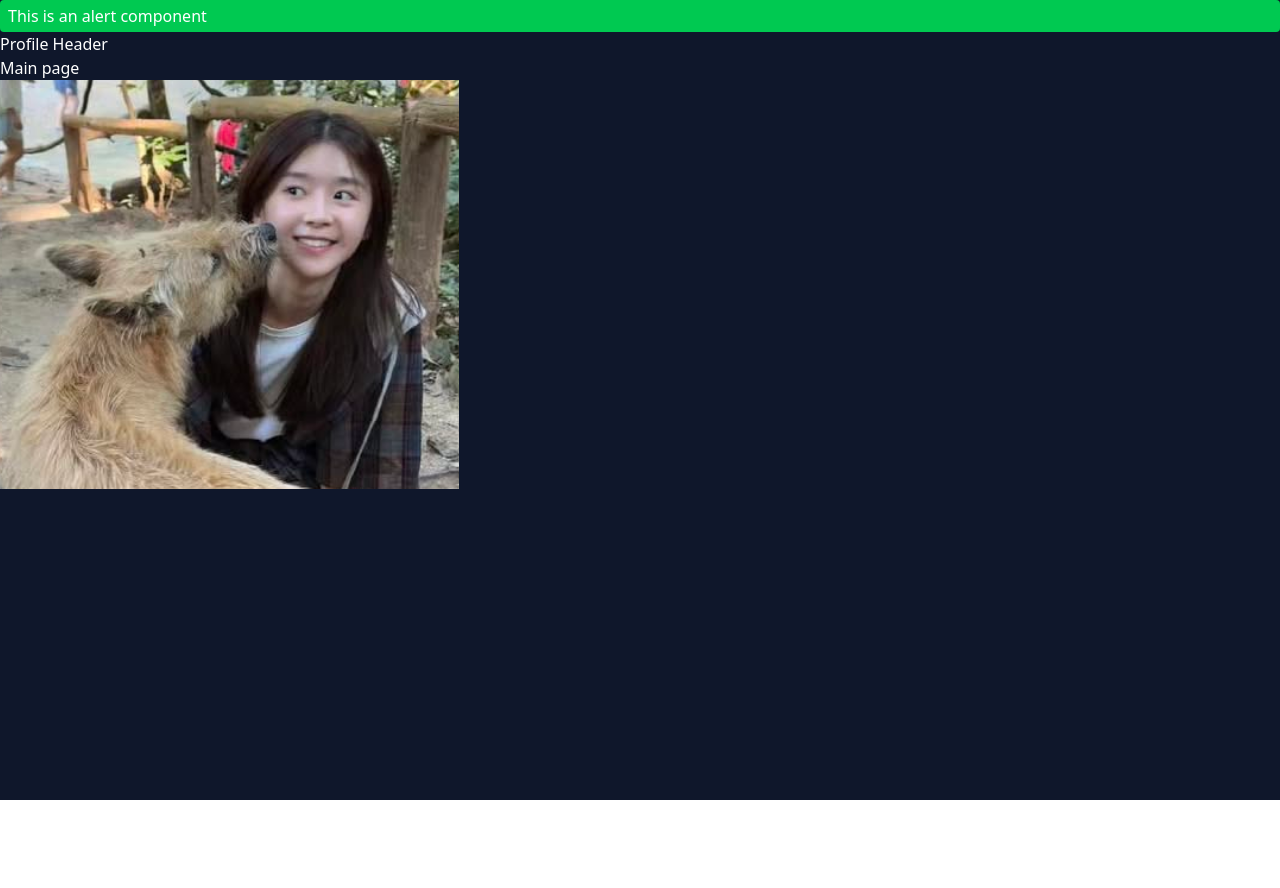
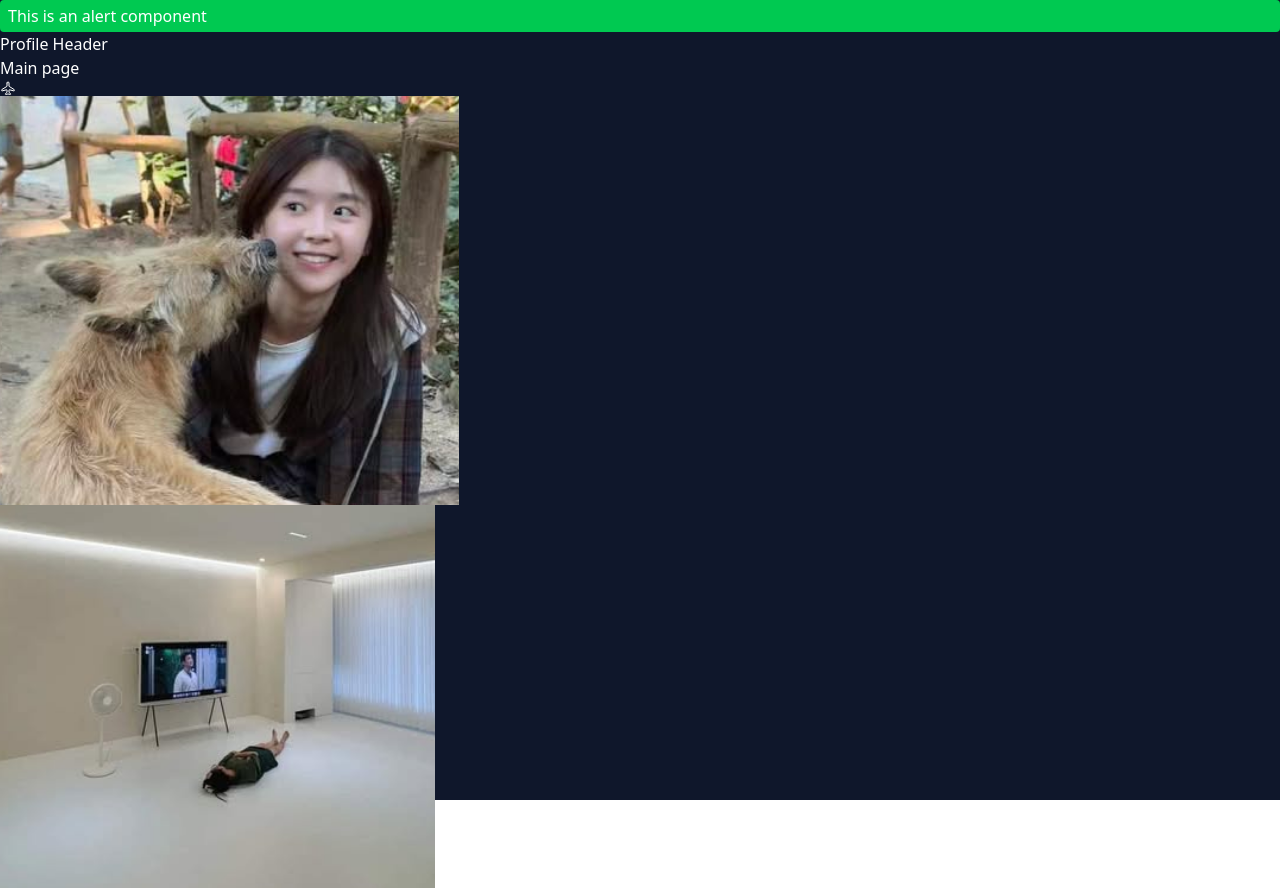
Before and after one commit to nanun2557/trynuxt, a Nuxt app: page / in a window 1280 px wide. Before the commit the page ends 800 px from the top, so only its background shows below. Built offline with nearby package versions, Linux system fonts and the light colour scheme.

Commit message:
try use icon components

```diff
--- /dev/null
+++ b/components/Icons/Airplane.vue
@@ -0,0 +1,10 @@
+
+<template>
+    <svg xmlns="http://www.w3.org/2000/svg" width="1em" height="1em" viewBox="0 0 24 24"><path fill="none" stroke="currentColor" stroke-linecap="round" stroke-linejoin="round" stroke-width="1.5" d="M10.5 4.5v4.667a.6.6 0 0 1-.282.51l-7.436 4.647a.6.6 0 0 0-.282.508v.9a.6.6 0 0 0 .746.582l6.508-1.628a.6.6 0 0 1 .746.582v2.96a.6.6 0 0 1-.205.451l-2.16 1.89c-.458.402-.097 1.151.502 1.042l3.256-.591a.6.6 0 0 1 .214 0l3.256.591c.599.11.96-.64.502-1.041l-2.16-1.89a.6.6 0 0 1-.205-.452v-2.96a.6.6 0 0 1 .745-.582l6.51 1.628a.6.6 0 0 0 .745-.582v-.9a.6.6 0 0 0-.282-.508l-7.436-4.648a.6.6 0 0 1-.282-.509V4.5a1.5 1.5 0 0 0-3 0"></path></svg>
+  </template>
+
+  <script>
+  export default {
+    name: 'IconoirAirplane'
+  }
+  </script>
--- a/pages/index.vue
+++ b/pages/index.vue
@@ -3,6 +3,8 @@
         <Alert />
         <Profile />
         <div>Main page</div>
+        <IconsAirplane />
         <img src="@/assets/img/girlanddog.png" alt="girl and dog">
+        <img src="/tvandfan.png" alt="tv and fan">
     </div>
 </template>
```
Also changed, not shown: public/tvandfan.png (added).
